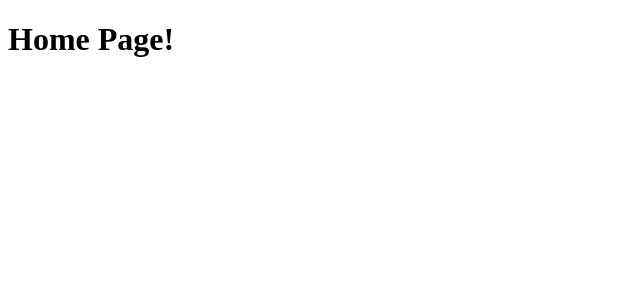
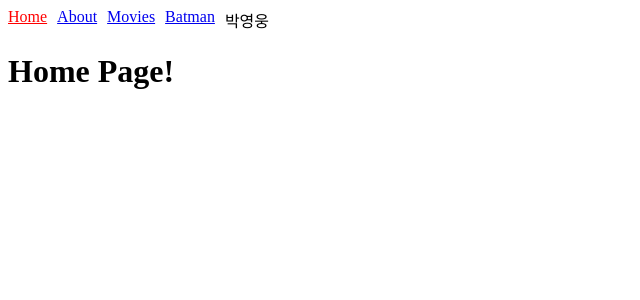
Before and after one commit to ParkYoungWoong/samsung-react1-260121, a React app: page / in a window 1280 px wide. Shown: the top 300 px of the page, without its empty margins (0-640 px from the left). Built offline with nearby package versions, Linux system fonts and the light colour scheme; the HTML template or start-up script is replaced by a standard one.

Commit message:
2026-01-21 11:39

```diff
--- a/src/components/Header.tsx
+++ b/src/components/Header.tsx
@@ -1,10 +1,19 @@
-import { Link } from 'react-router'
+import { NavLink, useNavigate } from 'react-router'
 
 export default function Header() {
+  const navigate = useNavigate()
   return (
     <header>
-      <Link to="/">Home</Link>
-      <Link to="/about">About</Link>
+      <NavLink to="/">Home</NavLink>
+      <NavLink to="/about">About</NavLink>
+      <NavLink to="/movies">Movies</NavLink>
+      <NavLink to="/movies/tt1877830">Batman</NavLink>
+      <div
+        onClick={() => {
+          navigate('/signin')
+        }}>
+        박영웅
+      </div>
     </header>
   )
 }
--- a/src/index.css
+++ b/src/index.css
@@ -1,10 +1,8 @@
-.active {
+header {
+  display: flex;
+  gap: 10px;
+  flex-wrap: wrap;
+}
+header .active {
   color: red;
-  position: absolute;
-  width: 500px;
-  height: 100px;
-  /* ... */
 }
-.btn {
-  position: relative;
-}
--- a/src/routes/index.tsx
+++ b/src/routes/index.tsx
@@ -1,16 +1,42 @@
 import { createBrowserRouter, RouterProvider } from 'react-router'
+import Default from './layouts/Default'
 import Home from './pages/Home'
 import About from './pages/About'
+import Movies from './pages/Movies'
+import MovieDetails from './pages/MovieDetails'
 
 const router = createBrowserRouter([
+  // 라우트 객체
   {
-    path: '/', // http://localhost:5173/
-    element: <Home />
-  }, // 라우트 객체
-  {
-    path: '/about', // http://localhost:5173/about
-    element: <About />
+    element: <Default />,
+    children: [
+      {
+        path: '/', // http://localhost:5173/
+        element: <Home />
+      },
+      {
+        path: '/about', // http://localhost:5173/about
+        element: <About />
+      },
+      {
+        path: '/movies',
+        element: <Movies />
+      },
+      {
+        path: '/movies/:movieId',
+        element: <MovieDetails />
+      }
+    ]
   }
+  // {
+  //   element: <NewLayout />,
+  //   children: [
+  //     {
+  //       path: '/signin', // http://localhost:5173/signin
+  //       element: <SignIn />
+  //     }
+  //   ]
+  // }
 ])
 
 export default function Router() {
--- a/src/routes/layouts/Default.tsx
+++ b/src/routes/layouts/Default.tsx
@@ -1,11 +1,12 @@
 import Header from '@/components/Header'
-import { Outlet } from 'react-router'
+import { Outlet, ScrollRestoration } from 'react-router'
 
 export default function Default() {
   return (
     <>
       <Header />
       <Outlet />
+      <ScrollRestoration />
     </>
   )
 }
--- /dev/null
+++ b/src/routes/pages/MovieDetails.tsx
@@ -0,0 +1,39 @@
+// https://localhost:5173/movies/tt1877830
+import { useParams } from 'react-router'
+import { useEffect, useState } from 'react'
+
+interface Movie {
+  Title: string
+  Poster: string
+}
+
+export default function MovieDetails() {
+  const { movieId } = useParams() // tt1877830
+  const [movie, setMovie] = useState<Movie | null>(null)
+
+  // useEffect(실행할함수, 의존성배열)
+  useEffect(() => {
+    async function fetchMovieDetails() {
+      const res = await fetch(
+        `https://omdbapi.com?apikey=7035c60c&i=${movieId}`
+      )
+      const movie = await res.json()
+      setMovie(movie)
+    }
+    fetchMovieDetails()
+  }, [])
+
+  return (
+    <>
+      {movie && (
+        <>
+          <h1>{movie.Title}</h1>
+          <img
+            src={movie.Poster}
+            alt={movie.Title}
+          />
+        </>
+      )}
+    </>
+  )
+}
--- /dev/null
+++ b/src/routes/pages/Movies.tsx
@@ -0,0 +1,40 @@
+import { useState, useEffect } from 'react'
+import { uniqBy } from 'lodash-es'
+import { Link } from 'react-router'
+
+export interface Movie {
+  Title: string
+  Year: string
+  imdbID: string
+  Type: string
+  Poster: string
+}
+
+export default function App() {
+  const [movies, setMovies] = useState<Movie[]>([])
+
+  // useEffect(실행할함수, 의존성배열)
+  useEffect(() => {
+    async function fetchMovies() {
+      const res = await fetch('https://omdbapi.com?apikey=7035c60c&s=batman')
+      const json = await res.json()
+      const movies = uniqBy(json.Search as Movie[], 'imdbID') // 배열 데이터! 최대 10개 영화 정보!
+      setMovies(movies)
+    }
+    fetchMovies()
+  }, [])
+
+  return (
+    <>
+      <ul>
+        {movies.map(movie => {
+          return (
+            <li key={movie.imdbID}>
+              <Link to={`/movies/${movie.imdbID}`}>{movie.Title}</Link>
+            </li>
+          )
+        })}
+      </ul>
+    </>
+  )
+}
```
